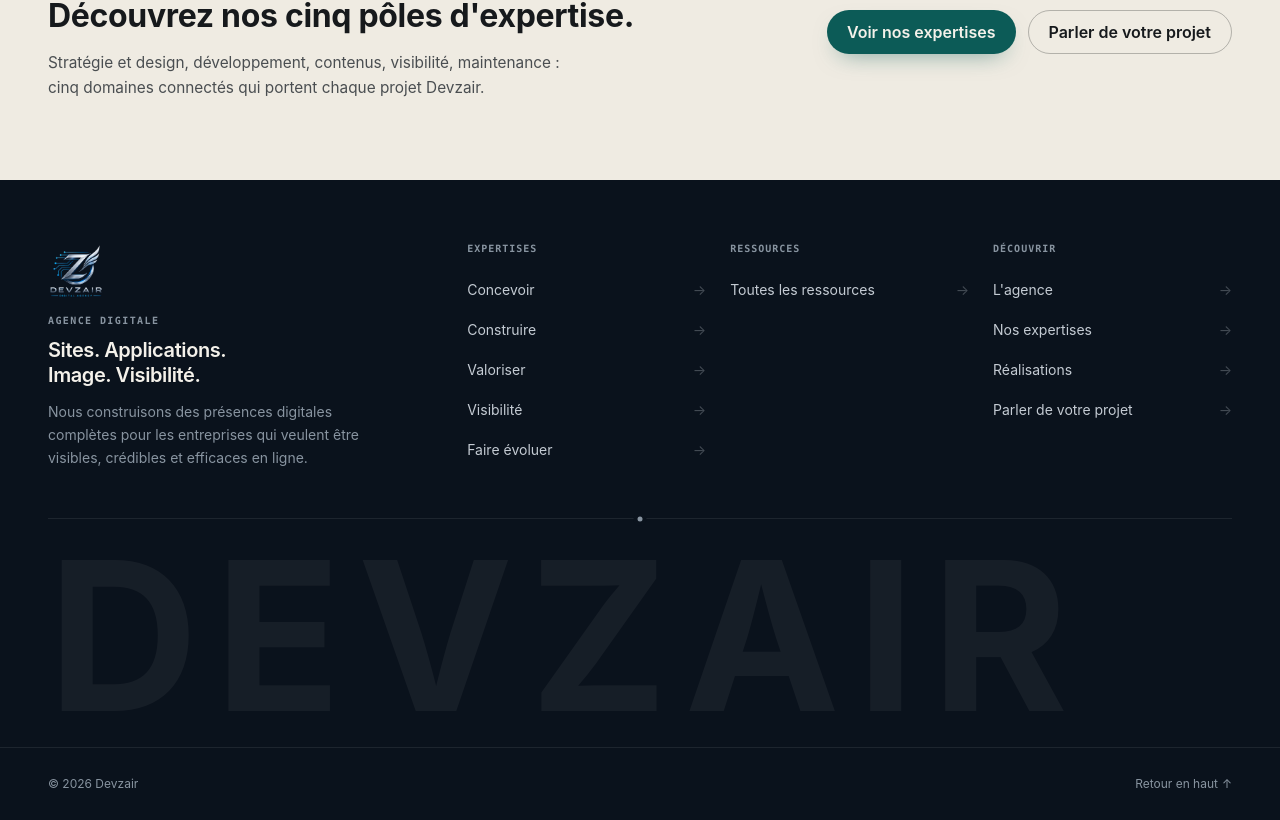
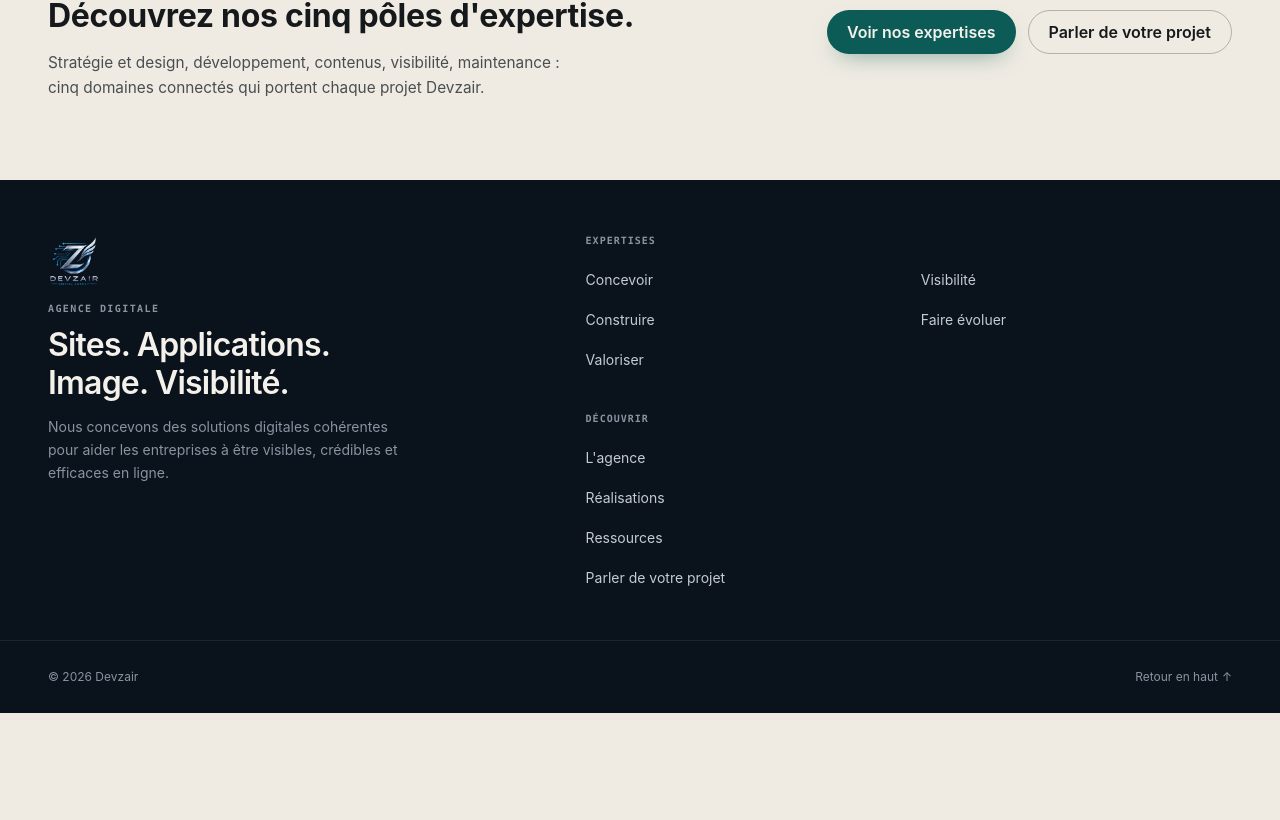
Before and after one commit to Devzair-Officiel/agence, a Nuxt app in the folder apps/web/: page /agence in a window 1280 px wide. Shown: the part 2598-3418 px from the top of the page. After the commit the page ends 3311 px from the top, so only its background shows below. Built offline with nearby package versions, Linux system fonts and the light colour scheme.

Commit message:
R6 et footer

```diff
--- a/apps/web/app/components/layout/SiteFooter.vue
+++ b/apps/web/app/components/layout/SiteFooter.vue
@@ -7,12 +7,16 @@
 
 <template>
   <footer class="site-footer">
-    <!-- Corps : marque + colonnes de navigation -->
     <BaseContainer as="div" width="wide" class="site-footer__body">
       <div class="site-footer__grid">
-        <!-- Colonne marque -->
+
+        <!-- Zone 1 : Marque / Positionnement -->
         <div class="site-footer__brand">
-          <NuxtLink to="/" class="site-footer__logo-link" aria-label="Devzair — accueil">
+          <NuxtLink
+            to="/"
+            class="site-footer__logo-link"
+            aria-label="Devzair — accueil"
+          >
             <img
               class="site-footer__logo"
               alt=""
@@ -25,17 +29,19 @@
           </NuxtLink>
           <p class="site-footer__eyebrow">Agence digitale</p>
           <p class="site-footer__tagline">
-            Sites. Applications.<br >Image. Visibilité.
+            Sites. Applications.<br>Image. Visibilité.
           </p>
           <p class="site-footer__description">
-            Nous construisons des présences digitales complètes pour les
-            entreprises qui veulent être visibles, crédibles et efficaces
-            en ligne.
+            Nous concevons des solutions digitales cohérentes pour aider
+            les entreprises à être visibles, crédibles et efficaces en ligne.
           </p>
         </div>
 
-        <!-- Colonnes de navigation groupées dans un seul landmark -->
-        <nav class="site-footer__nav" aria-label="Navigation du pied de page">
+        <!-- Zones 2 + 3 : Navigation (landmark unique) -->
+        <nav
+          class="site-footer__nav"
+          aria-label="Navigation du pied de page"
+        >
           <div
             v-for="group in footerNavigation"
             :key="group.title"
@@ -48,25 +54,13 @@
                   :to="item.to"
                   :external="item.isRoute ? undefined : true"
                   class="site-footer__link"
-                >
-                  <span class="site-footer__link-label">{{ item.label }}</span>
-                  <span class="site-footer__link-arrow" aria-hidden="true">→</span>
-                </NuxtLink>
+                >{{ item.label }}</NuxtLink>
               </li>
             </ul>
           </div>
         </nav>
+
       </div>
-    </BaseContainer>
-
-    <!-- Séparateur graphique -->
-    <BaseContainer as="div" width="wide" class="site-footer__sep-wrap" aria-hidden="true">
-      <div class="site-footer__separator"/>
-    </BaseContainer>
-
-    <!-- Wordmark décoratif — signature visuelle Devzair -->
-    <BaseContainer as="div" width="wide" class="site-footer__wordmark-wrap">
-      <span class="site-footer__wordmark" aria-hidden="true">DEVZAIR</span>
     </BaseContainer>
 
     <!-- Barre légale -->
@@ -82,9 +76,7 @@
             :to="item.to"
             :external="item.isRoute ? undefined : true"
             class="site-footer__legal-link"
-          >
-            {{ item.label }}
-          </NuxtLink>
+          >{{ item.label }}</NuxtLink>
         </li>
       </ul>
       <a href="#top" class="site-footer__back-to-top">
@@ -97,53 +89,65 @@
 
 <style scoped>
 /* ------------------------------------------------------------------ *
- * Base du footer
+ * Fond et rythme vertical
  * ------------------------------------------------------------------ */
 
 .site-footer {
   background-color: var(--background-inverse-deep);
   color: var(--text-inverse-muted);
-  padding-top: var(--space-16);
+  padding-top: var(--space-14);
   margin-top: auto;
 }
 
 /* ------------------------------------------------------------------ *
- * Grille principale : marque (large) + nav
+ * Grille principale — mobile first : colonne unique
  * ------------------------------------------------------------------ */
 
 .site-footer__body {
-  padding-bottom: var(--space-12);
+  padding-bottom: var(--space-10);
 }
 
 .site-footer__grid {
   display: flex;
   flex-direction: column;
-  gap: var(--space-12);
+  gap: var(--space-10);
 }
 
+/* Tablette : marque pleine largeur, nav 2 colonnes côte à côte */
+@media (min-width: 768px) {
+  .site-footer__nav {
+    grid-template-columns: minmax(0, 9fr) minmax(0, 7fr);
+  }
+}
+
+/* Desktop : marque (40 %) + nav (60 %) en ligne */
 @media (min-width: 1024px) {
   .site-footer__grid {
     flex-direction: row;
     align-items: flex-start;
     gap: var(--space-16);
   }
+
+  .site-footer__brand {
+    flex: 0 0 40%;
+    max-width: 40%;
+  }
+
+  .site-footer__nav {
+    flex: 1;
+    /* Expertises ~ 56 % / Découvrir ~ 44 % de la zone nav */
+    grid-template-columns: minmax(0, 9fr) minmax(0, 7fr);
+  }
 }
 
 /* ------------------------------------------------------------------ *
- * Colonne marque
+ * Zone 1 — Marque
  * ------------------------------------------------------------------ */
 
 .site-footer__brand {
   display: flex;
   flex-direction: column;
   gap: var(--space-3);
-}
-
-@media (min-width: 1024px) {
-  .site-footer__brand {
-    flex: 0 0 30%;
-    max-width: 30%;
-  }
 }
 
 .site-footer__logo-link {
@@ -155,33 +159,34 @@
 
 .site-footer__logo {
   display: block;
-  width: 56px;
-  height: 56px;
+  width: 52px;
+  height: 52px;
   object-fit: contain;
 }
 
 .site-footer__eyebrow {
+  /* Space Mono, tout en capitales — AA sur navy-deep : cream-subtle ≈ 5.2:1 */
   font-family: var(--font-family-mono);
   font-weight: var(--font-weight-mono);
   font-size: 0.625rem;
   letter-spacing: 0.14em;
   text-transform: uppercase;
   line-height: 1;
-  /* AA sur --background-inverse-deep : cream-subtle ≈ 5.2:1 */
   color: var(--color-cream-subtle);
 }
 
 .site-footer__tagline {
+  /* Typographie d'accroche — hiérarchie forte, sobre */
   font-family: var(--font-family-heading);
   font-weight: var(--font-weight-heading-medium);
-  font-size: clamp(1.0625rem, 1.8vw, 1.25rem);
-  letter-spacing: -0.02em;
-  line-height: 1.25;
+  font-size: clamp(1.5rem, 2.5vw, 2rem);
+  letter-spacing: -0.025em;
+  line-height: 1.2;
   color: var(--text-inverse);
 }
 
 .site-footer__description {
-  max-width: 38ch;
+  max-width: 40ch;
   font-family: var(--font-family-body);
   font-size: 0.875rem;
   line-height: 1.65;
@@ -189,7 +194,7 @@
 }
 
 /* ------------------------------------------------------------------ *
- * Colonnes de navigation
+ * Zones 2 + 3 — Navigation
  * ------------------------------------------------------------------ */
 
 .site-footer__nav {
@@ -198,20 +203,7 @@
   gap: var(--space-8);
 }
 
-@media (min-width: 600px) {
-  .site-footer__nav {
-    grid-template-columns: repeat(3, 1fr);
-    gap: var(--space-6);
-  }
-}
-
-@media (min-width: 1024px) {
-  .site-footer__nav {
-    flex: 1;
-  }
-}
-
-/* Titre de colonne — override des styles globaux h3 */
+/* Titre de colonne — override styles globaux h3 */
 .site-footer__column-title {
   margin-bottom: var(--space-4);
   font-family: var(--font-family-mono);
@@ -220,6 +212,7 @@
   letter-spacing: 0.1em;
   text-transform: uppercase;
   line-height: 1;
+  /* AA sur navy-deep — cream-subtle ≈ 5.2:1 */
   color: var(--color-cream-subtle);
 }
 
@@ -231,96 +224,45 @@
   list-style: none;
 }
 
+/* Expertises en grille 2 colonnes uniquement sur grand écran
+   Ordre colonne : Concevoir → Construire → Valoriser / Visibilité → Faire évoluer */
+@media (min-width: 1024px) {
+  .site-footer__nav > .site-footer__column:first-child .site-footer__list {
+    display: grid;
+    grid-template-rows: repeat(3, auto);
+    grid-auto-flow: column;
+    grid-auto-columns: 1fr;
+    column-gap: var(--space-6);
+  }
+}
+
 /* ------------------------------------------------------------------ *
- * Liens avec micro-interaction
+ * Liens — micro-interaction : underline pétrole au survol
  * ------------------------------------------------------------------ */
 
 .site-footer__link {
-  display: flex;
-  align-items: center;
-  justify-content: space-between;
-  gap: var(--space-2);
+  display: block;
   padding-block: var(--space-2);
-  /* WCAG 2.2 SC 2.5.8 : 24px min. On vise 40px pour un confort clavier. */
+  /* WCAG 2.2 SC 2.5.8 : cible ≥ 24 px. On vise 40 px pour le confort clavier. */
   min-height: 2.5rem;
   font-family: var(--font-family-body);
   font-size: 0.875rem;
+  line-height: 1.4;
   color: var(--color-cream-muted);
-  transition: color var(--duration-fast) var(--ease-out);
+  /* Underline initialement transparent — s'anime au hover vers pétrole */
+  text-decoration-line: underline;
+  text-decoration-thickness: 1px;
+  text-underline-offset: 4px;
+  text-decoration-color: transparent;
+  transition:
+    color 150ms var(--ease-out),
+    text-decoration-color 150ms var(--ease-out);
 }
 
 .site-footer__link:hover,
 .site-footer__link:focus-visible {
   color: var(--text-inverse);
-}
-
-.site-footer__link-label {
-  flex: 1;
-}
-
-.site-footer__link-arrow {
-  flex: 0 0 auto;
-  font-style: normal;
-  opacity: 0.3;
-  transition:
-    transform 150ms var(--ease-out),
-    opacity 150ms var(--ease-out);
-}
-
-.site-footer__link:hover .site-footer__link-arrow,
-.site-footer__link:focus-visible .site-footer__link-arrow {
-  transform: translateX(4px);
-  opacity: 1;
-}
-
-/* ------------------------------------------------------------------ *
- * Séparateur graphique
- * ------------------------------------------------------------------ */
-
-.site-footer__sep-wrap {
-  padding-bottom: 0;
-}
-
-.site-footer__separator {
-  position: relative;
-  height: 1px;
-  background-color: var(--border-inverse);
-}
-
-.site-footer__separator::after {
-  content: "";
-  position: absolute;
-  left: 50%;
-  top: 50%;
-  width: 5px;
-  height: 5px;
-  border-radius: 50%;
-  background-color: var(--color-cream-subtle);
-  transform: translate(-50%, -50%);
-  box-shadow: 0 0 0 4px var(--background-inverse-deep);
-}
-
-/* ------------------------------------------------------------------ *
- * Wordmark décoratif DEVZAIR
- * ------------------------------------------------------------------ */
-
-.site-footer__wordmark-wrap {
-  overflow: hidden;
-  padding-block: var(--space-3) var(--space-2);
-}
-
-.site-footer__wordmark {
-  display: block;
-  font-family: var(--font-family-heading);
-  font-weight: 700;
-  font-size: clamp(3.5rem, 17vw, 13rem);
-  letter-spacing: 0.08em;
-  line-height: 1;
-  color: var(--color-cream);
-  opacity: 0.05;
-  white-space: nowrap;
-  pointer-events: none;
-  user-select: none;
+  text-decoration-color: var(--color-petrol);
 }
 
 /* ------------------------------------------------------------------ *
@@ -356,7 +298,7 @@
   font-family: var(--font-family-body);
   font-size: 0.75rem;
   color: var(--color-cream-subtle);
-  transition: color var(--duration-fast) var(--ease-out);
+  transition: color 150ms var(--ease-out);
 }
 
 .site-footer__legal-link:hover {
@@ -371,7 +313,7 @@
   font-size: 0.75rem;
   color: var(--color-cream-subtle);
   min-height: 2rem;
-  transition: color var(--duration-fast) var(--ease-out);
+  transition: color 150ms var(--ease-out);
 }
 
 .site-footer__back-to-top:hover,
@@ -391,11 +333,12 @@
 
 /* ------------------------------------------------------------------ *
  * prefers-reduced-motion — défense en profondeur
- * (la règle globale de animations.css tue déjà toutes les transitions)
  * ------------------------------------------------------------------ */
 
 @media (prefers-reduced-motion: reduce) {
-  .site-footer__link-arrow,
+  .site-footer__link,
+  .site-footer__legal-link,
+  .site-footer__back-to-top,
   .site-footer__back-to-top-icon {
     transition: none;
   }
--- a/apps/web/app/config/navigation.ts
+++ b/apps/web/app/config/navigation.ts
@@ -61,18 +61,13 @@
     items: expertisesFooterItems,
   },
   {
-    // Colonne Ressources — contient uniquement les routes réellement livrées.
-    // Pas de sous-pages statiques : la section est dynamique (articles CMS).
-    // À étendre quand des sous-pages seront publiées.
-    title: "Ressources",
-    items: [{ label: "Toutes les ressources", to: "/ressources", isRoute: true }],
-  },
-  {
+    // "Découvrir" regroupe les destinations générales du site.
+    // `/ressources` est ici — pas de groupe séparé (cf. brief Phase 7A correction).
     title: "Découvrir",
     items: [
       { label: "L'agence", to: "/agence", isRoute: true },
-      { label: "Nos expertises", to: "/expertises", isRoute: true },
       { label: "Réalisations", to: "/#realisations", isRoute: false },
+      { label: "Ressources", to: "/ressources", isRoute: true },
       { label: "Parler de votre projet", to: "/contact", isRoute: true },
     ],
   },
```
Also changed, not shown: 1 other file (tests, documents, lock files or other folders).
